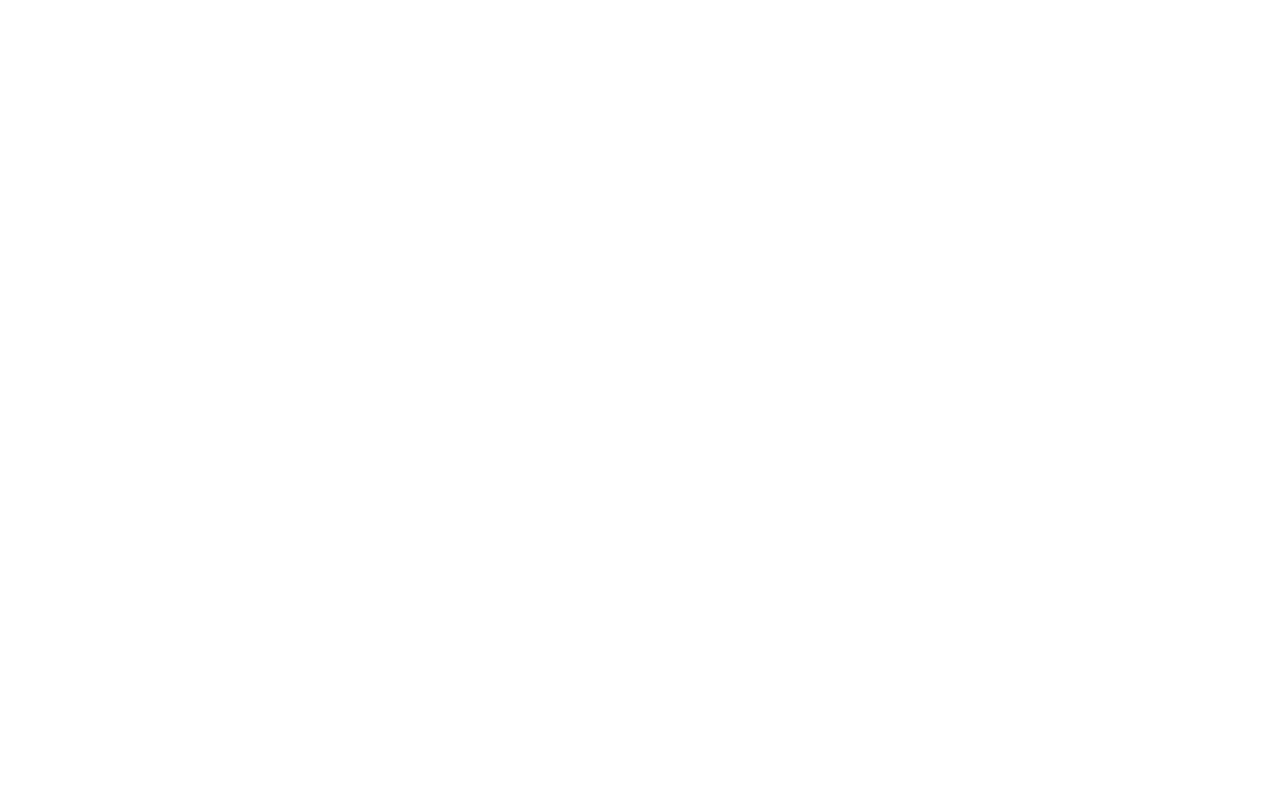
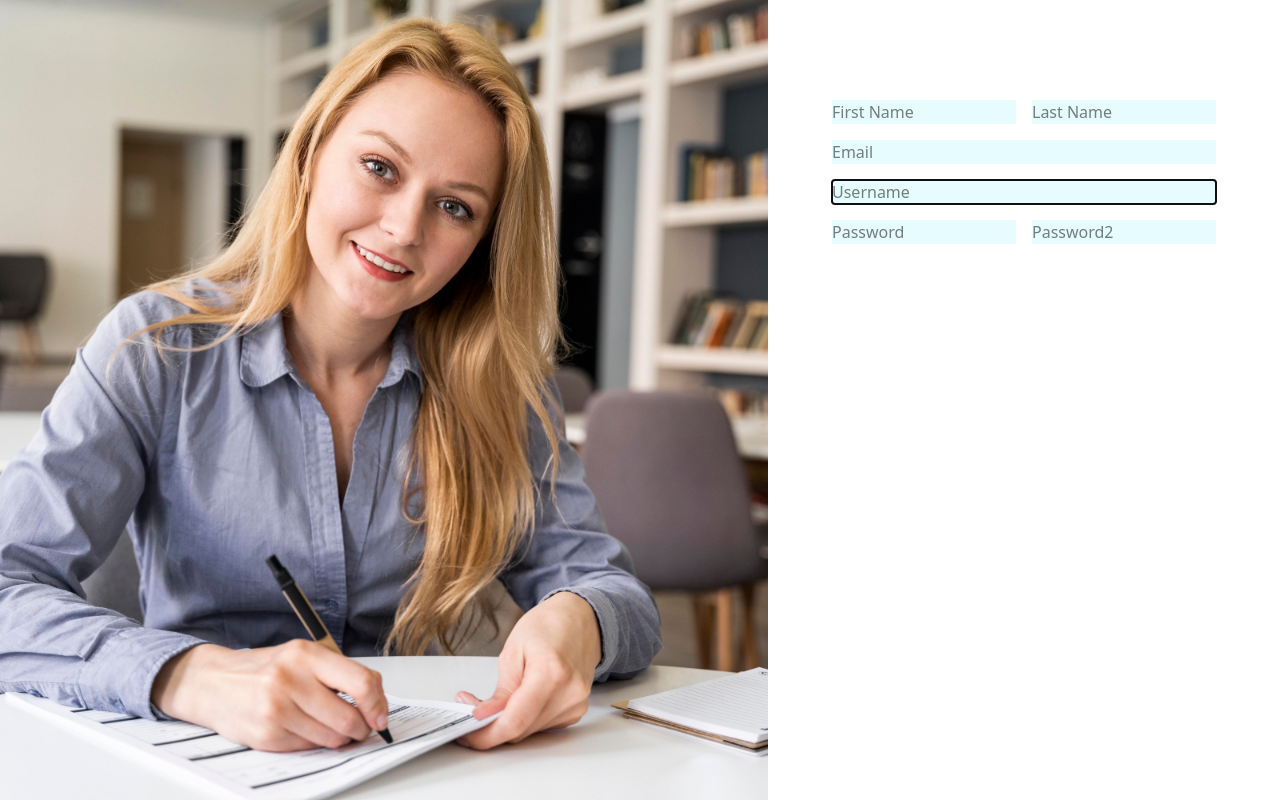
Before and after one commit to AlazarBekele/Teachers-Attendance-Tracker, a Django app: page /signup/ in a window 1280 px wide. Before the commit the page is empty. Run offline with Django 5.2, Linux system fonts and the light colour scheme; style sheets or scripts are compiled from the project's sources.

Commit message:
Style: customize signup input

```diff
--- a/Tracker/forms.py
+++ b/Tracker/forms.py
@@ -5,27 +5,33 @@ from django.contrib.auth.models import User
 class SignUpForm (UserCreationForm):
 
     firstName = forms.CharField (max_length=20, widget=forms.TextInput(attrs={
-        'class' : 'bg-white w-full h-[30px] shadow-sm shadow-blue-500/10'
+        'class' : 'pl-4 bg-cyan-100/50 w-full h-[40px] shadow-sm shadow-blue-500/10',
+        'placeholder' : 'First Name'
     }))
 
     lastName = forms.CharField (max_length=20, widget=forms.TextInput(attrs={
-        'class' : 'bg-white w-full h-[30px] shadow-sm shadow-blue-500/10'
+        'class' : 'pl-4 bg-cyan-100/50 w-full h-[40px] shadow-sm shadow-blue-500/10',
+        'placeholder' : 'Last Name'
     }))
 
     username = forms.CharField (max_length=20, widget=forms.TextInput(attrs={
-        'class' : 'bg-white w-full h-[30px] shadow-sm shadow-blue-500/10'
+        'class' : 'pl-4 bg-cyan-100/50 w-full h-[40px] shadow-sm shadow-blue-500/10',
+        'placeholder' : 'Username'
     }))
 
     email = forms.EmailField (widget=forms.EmailInput(attrs={
-        'class' : 'bg-white w-full h-[30px] shadow-sm shadow-blue-500/10'
+        'class' : 'pl-4 bg-cyan-100/50 w-full h-[40px] shadow-sm shadow-blue-500/10',
+        'placeholder' : 'Email'
     }))
 
     password1 = forms.CharField (max_length=10, widget=forms.PasswordInput(attrs={
-        'class' : 'bg-white w-full h-[30px] shadow-sm shadow-blue-500/10'
+        'class' : 'pl-4 bg-cyan-100/50 w-full h-[40px] shadow-sm shadow-blue-500/10',
+        'placeholder' : 'Password'
     }))
 
     password2 = forms.CharField (max_length=10, widget=forms.PasswordInput(attrs={
-        'class' : 'bg-white w-full h-[30px] shadow-sm shadow-blue-500/10'
+        'class' : 'pl-4 bg-cyan-100/50 w-full h-[40px] shadow-sm shadow-blue-500/10',
+        'placeholder' : 'Password2'
     }))
 
     class Meta:
--- a/Tracker/templates/include/authentication/signUp.html
+++ b/Tracker/templates/include/authentication/signUp.html
@@ -1,3 +1,5 @@
+{% load static %}
+
 <!DOCTYPE html>
 <html lang="en">
 
@@ -6,15 +8,44 @@
 
 <body>
 
-    <div>
+    <div class="w-full h-dvh flex justify-center items-center">
 
-        <div>
-            <img src="" alt="">
+        <div class="w-3/5">
+            <img class="w-screen h-screen object-cover" src="{% static 'Image/SignUp/Signup.jpg' %}" alt="">
         </div>
 
-        <div>
+        <div class="w-2/5 h-3/4 flex justify-center items-start">
 
+            <form class="w-3/4 grid grid-flow-col grid-rows-4 gap-4" method="post">
 
+                {% csrf_token %}
+                <div class="flex justify-evenly items-center gap-4">
+
+                    {{ Form.firstName }}
+                    {{ Form.lastName }}
+
+                </div>
+
+                <div>
+
+                    {{ Form.email }}
+
+                </div>
+
+                <div class="flex justify-evenly items-center gap-4">
+
+                    {{ Form.username }}
+
+                </div>
+
+                <div class="flex justify-evenly items-center gap-4">
+
+                    {{ Form.password1 }}
+                    {{ Form.password2 }}
+
+                </div>
+
+            </form>
 
         </div>
 
--- a/Tracker/views.py
+++ b/Tracker/views.py
@@ -1,5 +1,5 @@
-from django.shortcuts import render
-
+from django.shortcuts import render, redirect
+from .forms import SignUpForm
 # Create your views here.
 
 def index (request):
@@ -8,4 +8,13 @@ def index (request):
 
 def auth_signUp (request):
 
-    return render (request, 'include/authentication/signUp.html')
+    Form = SignUpForm (request.POST or None)
+    if request.method == 'POST':
+        if Form.is_valid ():
+            Form.save()
+            return redirect ('Index')
+
+    context = {
+        'Form' : Form
+    }
+    return render (request, 'include/authentication/signUp.html', context=context)
```
Also changed, not shown: static/Image/SignUp/Signup.jpg (added).
